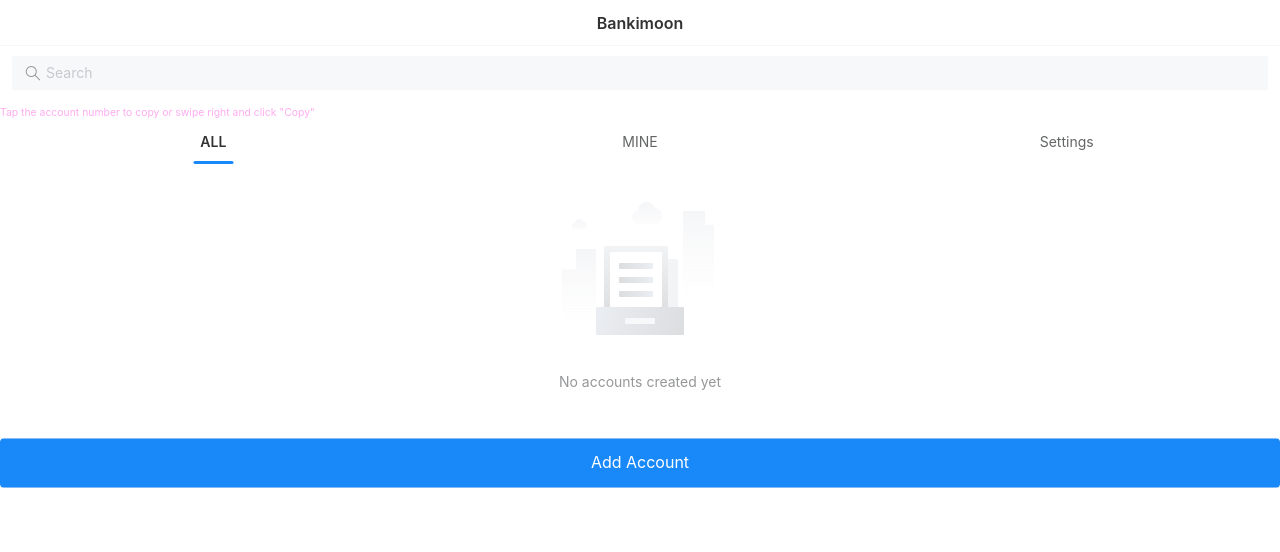
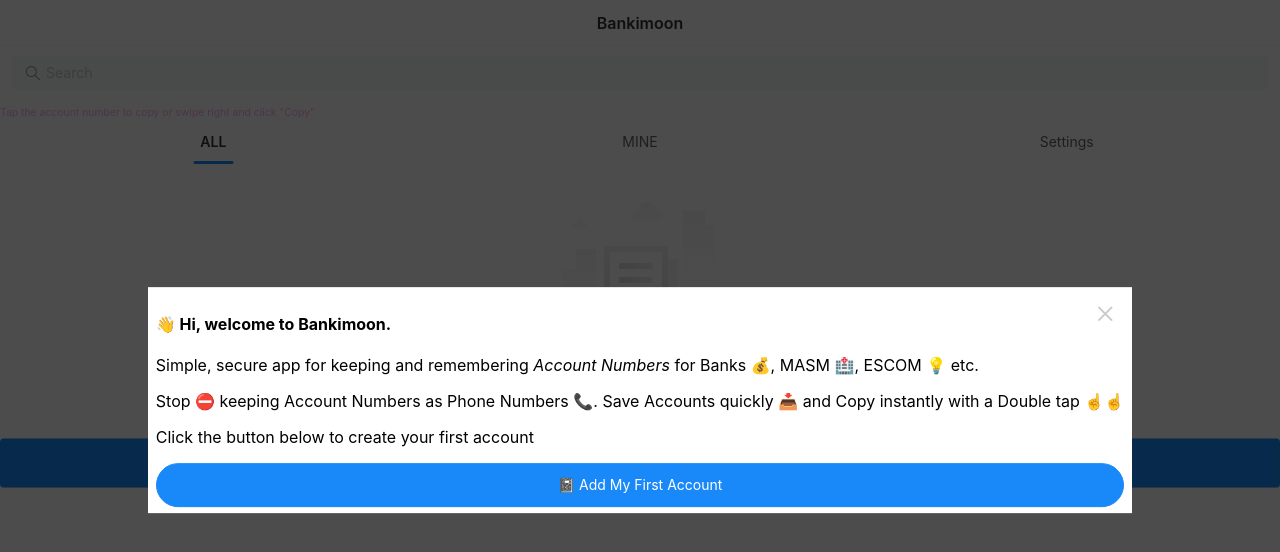
Before and after one commit to geekquest/bankimoon, a Vue app in the folder ui/: page / in a window 1280 px wide. Shown: the top 552 px of the page. Built offline with nearby package versions, Linux system fonts and the light colour scheme.

Commit message:
feat: Display popup for 'first-time users'

```diff
--- a/ui/src/App.vue
+++ b/ui/src/App.vue
@@ -12,6 +12,7 @@
       appTitle: "Bankimoon",
       activeTabName: "ALL",
       isEditingAccount: false,
+      isFirstTimeUser: false,
       availableServiceProviders: serviceProviders,
       newAccount: {
         org: '',
@@ -29,6 +30,8 @@
     if (existingAccounts) {
       let arr = JSON.parse(existingAccounts)
       this.accounts.push(...arr)
+    } else {
+      this.isFirstTimeUser = true;
     }
   },
 
@@ -198,8 +201,23 @@
 
     <van-button type="primary" round block @click="saveOrEditAccount">Save</van-button>
   </van-popup>
+
+  <van-popup v-model:show="isFirstTimeUser" closeable position="center">
+    <section class="intro">
+      <h4>👋 Hi, welcome to Bankimoon.</h4>
+      <p>Simple, secure app for keeping and remembering <em>Account Numbers</em> for Banks 💰, MASM 🏥, ESCOM 💡 etc.</p>
+      <p>
+        Stop ⛔ keeping Account Numbers as Phone Numbers 📞. Save Accounts quickly 📥 and Copy instantly with a Double tap ☝️☝️
+      </p>
+
+      <p>Click the button below to create your first account</p>
+      <van-button type="primary" round block @click="(evt) => { this.isFirstTimeUser = false; this.isEditingAccount = true }">📓 Add My First Account</van-button>
+    </section>
+  </van-popup>
 </template>
 
 <style scoped>
-
+.intro {
+  padding: 0.35em 0.5em;
+}
 </style>
--- a/ui/vite.config.ts
+++ b/ui/vite.config.ts
@@ -7,6 +7,7 @@
 // https://vitejs.dev/config/
 export default defineConfig({
   plugins: [vue(), vueJsx()],
+  base: "/bankimoon",
   resolve: {
     alias: {
       '@': fileURLToPath(new URL('./src', import.meta.url))
```
